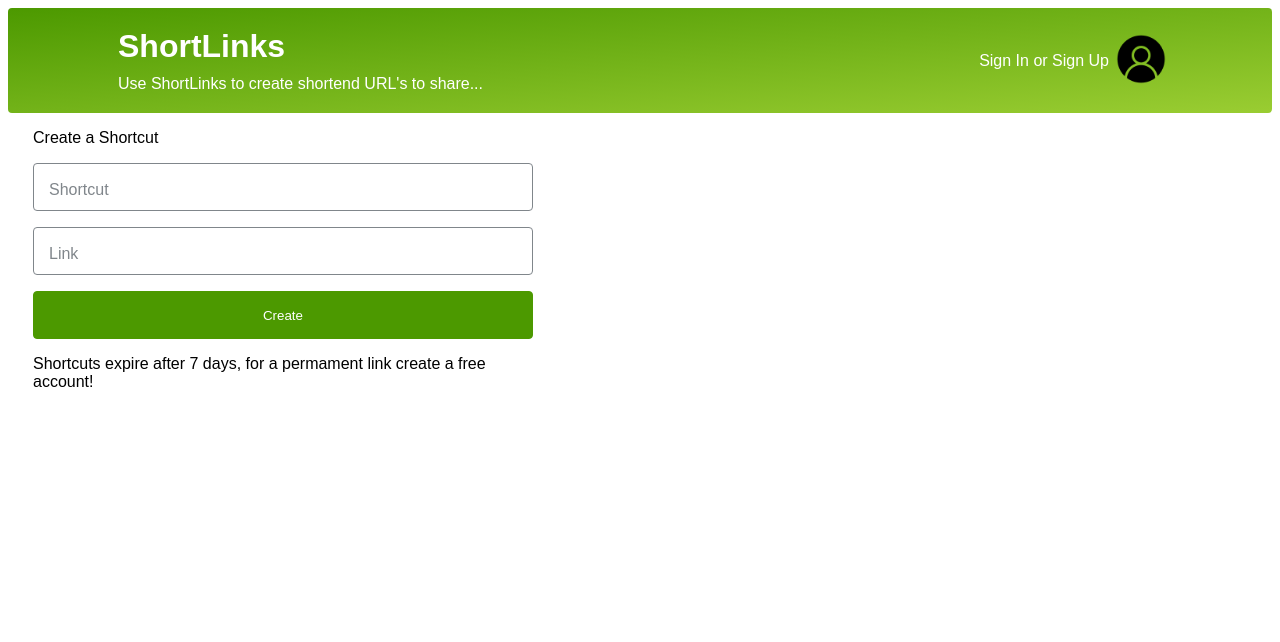
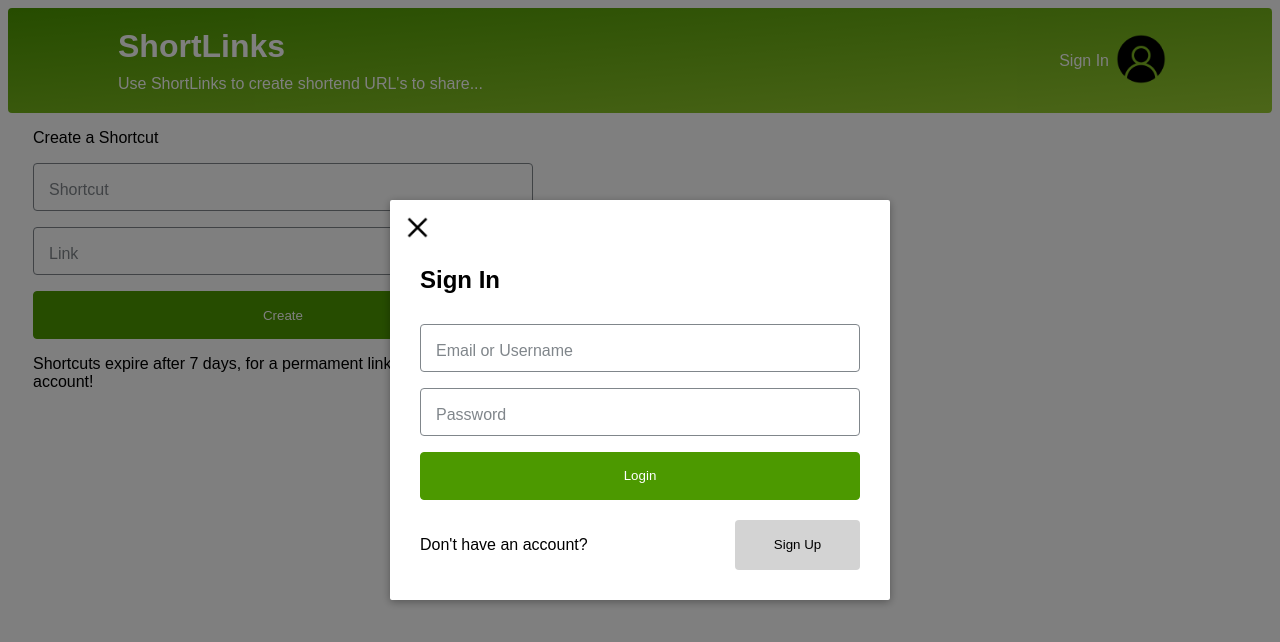
Before and after one commit to greensurfer/CP_4, a website: page public/index.html in a window 1280 px wide. Both pictures are taken after a click on the button 1141 px from the left and 60 px from the top of the page. Drawn offline with nearby package versions, Linux system fonts and the light colour scheme.

Commit message:
Great Front End Graphics

```diff
--- a/public/index.html
+++ b/public/index.html
@@ -6,6 +6,7 @@
     <link rel="stylesheet" href="/styles.css" />
     <title>ShortLinks</title>
 </head>
+
 <body>
     <div id="app">
         <div class="header">
@@ -14,12 +15,78 @@
                 <p>Use ShortLinks to create shortend URL's to share...</p>
             </div>
             <div id="account" title="Create an account for free!">
-                <label for="sign in">Sign In or Sign Up</label>
+                <label for="sign in">Sign In</label>
                 <button id="sign in" type="submit" v-on:click="login()"><img src="./user.png" /></button>
             </div>
         </div>
+
+        <!-- Logging in and Registeration -->
+        <transition v-if="showForm" name="modal">
+            <div class="modal-mask">
+                <div class="modal-wrapper">
+                    <div class="modal-border">
+                        <button id="close" type="submit" v-on:click="close()"><img src="./exit.png" /></button>
+                        <div class="modal-container">
+                            <div class="modal-header" v-if="registerationForm==false">
+                                <h1 class="modal-title">Sign In</h1>
                             </div>
+                            <div class="modal-header" v-else>
+                                <h1 class="modal-title">Sign Up</h1>
+                            </div>
+                            <div class="modal-body">
+                                <center>
+                                    <!-- Login form -->
+                                    <div v-if="registerationForm==false">
+                                        <form id="colorForm" @submit.prevent="login">
+                                            <div>
+                                                <input v-model="email" v-bind:class="{ hasText: hasEmail }" />
+                                                <label>Email or Username</label>
+                                            </div>
+                                            <div>
+                                                <input type="password" v-model="password" v-bind:class="{ hasText: hasPassword }" />
+                                                <label>Password</label>
+                                            </div>
+                                            <button type="submit">Login</button>
+                                        </form>
+                                    </div>
+                                    <!-- Registeration Form -->
+                                    <div v-else>
+                                        <form id="colorForm" @submit.prevent="login">
+                                            <div>
+                                                <input v-model="email" v-bind:class="{ hasText: hasEmail }" />
+                                                <label>Email</label>
+                                            </div>
+                                            <div>
+                                                <input v-model="username" v-bind:class="{ hasText: hasUsername }" />
+                                                <label>Username</label>
+                                            </div>
+                                            <div>
+                                                <input type="password" v-model="password" v-bind:class="{ hasText: hasPassword }" />
+                                                <label>Password</label>
+                                            </div>
+                                            <div>
+                                                <input type="password" v-model="password" v-bind:class="{ hasText: hasConfirmPassword }" />
+                                                <label>Confirm Password</label>
+                                            </div>
+                                    <button type="submit">Register</button>
+                                    </form>
+                                    </div>
+                                </center>
+                            </div>
+                            <div class="modal-footer" v-if="registerationForm==false">
+                                <p>Don't have an account?</p><button v-on:click="register()">Sign Up</button>
+                            </div>
+                            <div class="modal-footer" v-else>
+                                <p>Back to login page?</p><button v-on:click="login()">Log In</button>
+                            </div>
+                        </div>
+                    </div>
+                </div>
+            </div>
+        </transition>
+
         <div class="content">
+            <div id="wrapper">
                 <form id="colorForm" @submit.prevent="addShortcut">
                     <p>Create a Shortcut</p>
                     <div>
@@ -33,18 +100,7 @@
                     <button type="submit">Create</button>
                     <p>Shortcuts expire after 7 days, for a permament link create a free account!</p>
                 </form>
-        <!-- <form id="colorForm" @submit.prevent="login">
-                <p>Login</p>
-                <div>
-                    <input v-model="email" v-bind:class="{ hasText: hasEmail }" />
-                    <label>Email</label>
             </div>
-                <div>
-                    <input type="password" v-model="password" v-bind:class="{ hasText: hasPassword }" />
-                    <label>Password</label>
-                </div>
-                <button type="submit">Login</button> -->
-        </form>
         </div>
     </div>
     <script src="https://cdnjs.cloudflare.com/ajax/libs/axios/0.18.0/axios.min.js" integrity="sha256-mpnrJ5DpEZZkwkE1ZgkEQQJW/46CSEh/STrZKOB/qoM=" crossorigin="anonymous"></script>
--- a/public/script.js
+++ b/public/script.js
@@ -3,6 +3,12 @@ var app = new Vue({
   data: {
     shortcut: '',
     link: '',
+    showForm: false,
+    registerationForm: false,
+    email: '',
+    username: '',
+    password: '',
+    confirmPassword: '',
   },
   computed: {
     hasShortcut() {
@@ -10,6 +16,18 @@ var app = new Vue({
     },
     hasLink() {
       return this.link.trim().length !== 0;
+    },
+    hasEmail() {
+      return this.email.trim().length !== 0;
+    },
+    hasUsername() {
+      return this.username.trim().length !== 0;
+    },
+    hasPassword() {
+      return this.password.trim().length !== 0;
+    },
+    hasConfirmPassword() {
+      return this.confirmPassword.trim().length !== 0;
     },
   },
   methods: {
@@ -38,8 +56,16 @@ var app = new Vue({
         console.log(error);
       }
     },
-    login(){
-        alert("Clicked");
+    login() {
+        this.registerationForm=false;
+        this.showForm=true;
+    },
+    close() {
+        this.showForm=false;
+        this.registerationForm=false;
+    },
+    register() {
+        this.registerationForm=true;
     },
   }
 });
--- a/public/styles.css
+++ b/public/styles.css
@@ -26,8 +26,8 @@ html {
 
 #account {
     display: flex;
-align-items: center;
-justify-content: center;
+    align-items: center;
+    justify-content: center;
 }
 
 .header label {
@@ -45,7 +45,7 @@ justify-content: center;
     max-height: 50px;
 }
 
-#colorForm {
+#wrapper {
     max-width: 500px;
     padding-left: 25px;
 }
@@ -118,7 +118,6 @@ justify-content: center;
     height: 48px;
     color: white;
     background-color: rgb(76, 153, 0);
-    /* Original Blue -> rgb(25, 115, 232); */
     border: 1px solid rgb(76, 153, 0);
     border-radius: 4px;
     transition: all 250ms;
@@ -130,3 +129,110 @@ justify-content: center;
 #colorForm button:hover {
     background-color: rgb(51, 102, 0);
 }
+
+/* Login Form */
+.modal-mask {
+  position: fixed;
+  z-index: 9998;
+  top: 0;
+  left: 0;
+  width: 100%;
+  height: 100%;
+  background-color: rgba(0, 0, 0, .5);
+  display: table;
+  transition: opacity .3s ease;
+}
+
+.modal-wrapper {
+  display: table-cell;
+  vertical-align: middle;
+}
+
+.modal-border {
+    width: 500px;
+    margin: 0px auto;
+    background-color: #fff;
+    border-radius: 2px;
+    box-shadow: 0 2px 8px rgba(0, 0, 0, .33);
+    transition: all .3s ease;
+}
+
+.modal-container {
+  padding-left: 30px;
+  padding-right: 30px;
+  padding-bottom: 30px;
+}
+
+.modal-header h1 {
+  margin-bottom: 30px;
+  font-size: 1.5em;
+}
+
+.modal-body {
+  margin: 0;
+}
+
+.modal-body input {
+  margin-bottom: 20px;
+  height: 30px;
+}
+
+.modal-footer {
+  margin-top: 20px;
+  display: flex;
+  justify-content: space-between;
+}
+
+.modal-default-button {
+  float: right;
+}
+
+.modal-enter {
+  opacity: 0;
+}
+
+.modal-leave-active {
+  opacity: 0;
+}
+
+.modal-enter .modal-container,
+.modal-leave-active .modal-container {
+  -webkit-transform: scale(1.1);
+  transform: scale(1.1);
+}
+
+#close {
+    padding-left: 10px;
+    padding-top: 10px;
+    margin: 0;
+    background-color: Transparent;
+    border: none;
+}
+
+/* #close:hover {
+    background-color: #a8a8a8;
+    border-radius: 50%;
+} */
+
+.modal-border img {
+    padding: 5px;
+    max-width: 25px;
+    max-height: 25px;
+}
+
+.modal-border img:hover {
+    background-color: #D3D3D3;
+    border-radius: 50%;
+}
+
+.modal-footer button {
+    color: black;
+    border-radius: 4px;
+    width: 125px;
+    background-color: #D3D3D3;
+    border: none;
+}
+
+.modal-footer button:hover {
+    background-color: #a8a8a8;
+}
```
Also changed, not shown: public/exit.png (added). Lines whose indentation alone changed are shown as unchanged.
